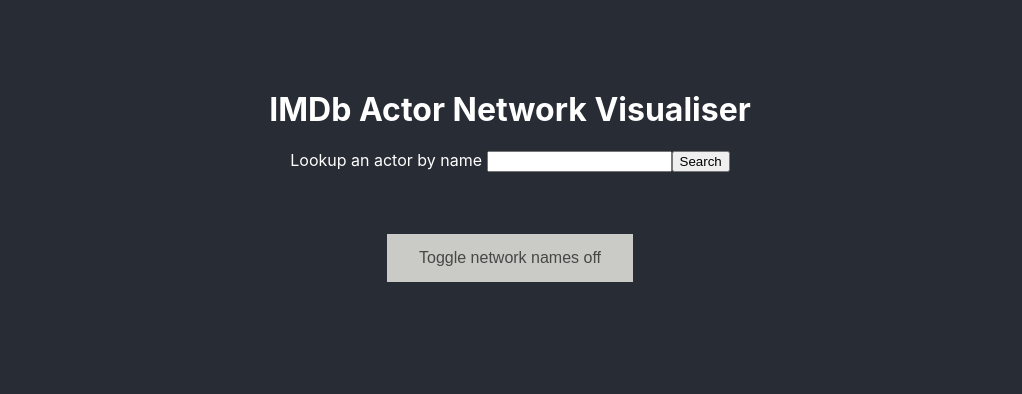
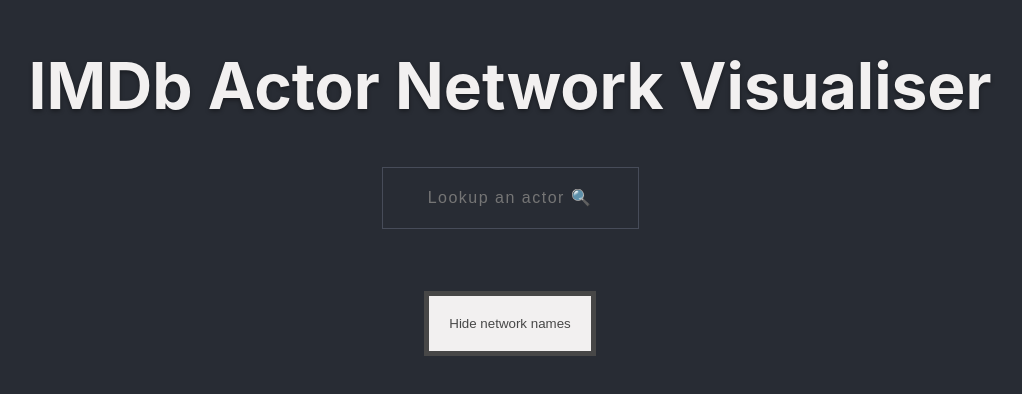
Before and after one commit to AmroNagdy/imdb-actor-network-visualiser-front, a React (Create React App) app: page / in a window 1280 px wide. Shown: the part 220-614 px from the top of the page, without its empty margins (130-1152 px from the left). Built offline with nearby package versions, Linux system fonts and the light colour scheme.

Commit message:
Make front-end prettier and implement styled-components.

```diff
--- a/package.json
+++ b/package.json
@@ -13,6 +13,7 @@
     "react-scripts": "3.4.1",
     "redux": "^4.0.5",
     "redux-thunk": "^2.3.0",
+    "styled-components": "^5.1.0",
     "typescript": "^3.9.2"
   },
   "scripts": {
--- a/src/App.js
+++ b/src/App.js
@@ -3,7 +3,7 @@
 import ActorSearchBox from './components/search/ActorSearchBox';
 import ActorSearchResultsList from './components/search/ActorSearchResultsList';
 import Network from './components/network/Network';
-import { BLACK } from './constants/AppColours';
+import { BLACK, WHITE } from './constants/AppColours';
 import NetworkNameToggle from './components/network/NetworkNameToggle';
 
 const style = {
@@ -13,7 +13,7 @@
   flexDirection: 'column',
   alignItems: 'center',
   justifyContent: 'center',
-  color: 'white'
+  color: WHITE,
 }
 
 export default function App() {
--- a/src/components/header/Header.js
+++ b/src/components/header/Header.js
@@ -1,9 +1,10 @@
 import React from 'react';
+import H1 from '../styles/H1';
 
 export default function Header() {
 
   return (
-    <h1>IMDb Actor Network Visualiser</h1>
+    <H1>IMDb Actor Network Visualiser</H1>
   );
 
 };
--- a/src/components/network/Network.js
+++ b/src/components/network/Network.js
@@ -7,8 +7,8 @@
   marginLeft: '30px',
   marginRight: '30px',
   marginBottom: '30px',
-  minWidth: '75vw',
-  maxWidth: '75vw',
+  minWidth: '95vw',
+  maxWidth: '95vw',
   textAlign: 'center'
 };
 
@@ -104,7 +104,7 @@
 
   const networkRef = createRef();
   const width = 1000;
-  const height = 1000;
+  const height = 700;
 
   useEffect(() => {
     d3.select(networkRef.current).selectAll('*').remove();
--- a/src/components/network/NetworkNameToggle.js
+++ b/src/components/network/NetworkNameToggle.js
@@ -1,18 +1,7 @@
 import React from 'react';
 import { connect } from 'react-redux';
 import { actorNetworkDisplayNamesToggle } from '../../actions/network/actorNetwork';
-import { LIGHT_GRAY, DARK_GRAY } from '../../constants/AppColours';
-
-const style = {
-  backgroundColor: LIGHT_GRAY,
-  border: 'none',
-  color: DARK_GRAY,
-  padding: '15px 32px',
-  textAlign: 'center',
-  textDecoration: 'none',
-  fontSize: '16px',
-  marginBottom: '10px',
-}
+import Button from '../styles/Button';
 
 function NameToggle(props) {
 
@@ -21,9 +10,9 @@
   };
 
   return (
-    <button style={style} onClick={handleClick}>
-      {'Toggle network names '.concat(props.displayNames ? 'off' : 'on')}
-    </button>
+    <Button onClick={handleClick}>
+      {(props.displayNames ? 'Hide' : 'Show').concat(' network names')}
+    </Button>
   );
 
 };
--- a/src/components/search/ActorSearchBox.js
+++ b/src/components/search/ActorSearchBox.js
@@ -1,6 +1,7 @@
 import React, { useState } from 'react';
 import { connect } from 'react-redux';
 import actorSearchRequest from '../../actions/search/actorSearchRequest';
+import Form from '../styles/Form';
 
 function SearchBox(props) {
 
@@ -15,17 +16,14 @@
   }
 
   return (
-    <form onSubmit={props.loading ? () => false : handleSubmit}>
-      <label>
-        {'Lookup an actor by name '}
-        <input
-          type="text"
-          value={name}
-          onChange={event => setName(event.target.value)}
-        />
-      </label>
-      <input type='submit' value={props.loading ? 'Loading...' : 'Search'} />
-    </form >
+    <Form onSubmit={props.loading ? () => false : handleSubmit}>
+      <input
+        type='text'
+        value={name}
+        onChange={event => setName(event.target.value)}
+        placeholder='Lookup an actor 🔍'
+      />
+    </Form >
   );
 
 };
--- a/src/components/search/ActorSearchResultsListItem.js
+++ b/src/components/search/ActorSearchResultsListItem.js
@@ -1,21 +1,7 @@
 import React from 'react';
 import { connect } from 'react-redux';
 import { actorNetworkRequest } from '../../actions/network/actorNetwork';
-import { LIGHT_GRAY, DARK_GRAY } from '../../constants/AppColours';
-
-const style = {
-  backgroundColor: LIGHT_GRAY,
-  border: 'none',
-  color: DARK_GRAY,
-  padding: '15px 32px',
-  textAlign: 'center',
-  textDecoration: 'none',
-  fontSize: '16px',
-  marginLeft: '5px',
-  marginRight: '5px',
-  marginBottom: '5px',
-  marginTop: '5px'
-};
+import Button from '../styles/Button';
 
 function ActorSearchResultsListItem(props) {
 
@@ -24,9 +10,9 @@
   };
 
   return (
-    <button style={style} onClick={handleClick}>
+    <Button onClick={handleClick}>
       {props.actorDetails.primaryName}
-    </button>
+    </Button>
   );
 
 };
--- /dev/null
+++ b/src/components/styles/Button.js
@@ -0,0 +1,21 @@
+import styled from 'styled-components';
+import { YELLOW, DARK_GRAY, WHITE } from '../../constants/AppColours';
+
+const Button = styled.button`
+  color: ${DARK_GRAY} !important;
+  text-decoration: none;
+  background: ${WHITE};
+  padding: 20px;
+  border: 5px solid ${DARK_GRAY} !important;
+  display: inline-block;
+  transition: all 0.4s ease 0s;
+
+  &:hover {
+    color: ${WHITE} !important;
+    background: ${YELLOW};
+    border-color: ${YELLOW} !important;
+    transition: all 0.4s ease 0s;
+  }
+`;
+
+export default Button;
--- /dev/null
+++ b/src/components/styles/Form.js
@@ -0,0 +1,45 @@
+import styled from 'styled-components';
+import { GRAY, WHITE, YELLOW } from '../../constants/AppColours';
+
+const height = '20px';
+
+const Form = styled.form`
+  input[type=text] {
+    // width: 100%;
+    padding: ${height} 24px;
+
+    background-color: transparent;
+    transition: transform 250ms ease-in-out;
+
+    font-size: 16px;
+    line-height: ${height};
+
+    color: ${WHITE};
+    background-color: transparent;
+    background-repeat: no-repeat;
+    background-size: ${height} ${height};
+    background-position: 100% center;
+    border: 1px solid ${GRAY};
+    transition: all 250ms ease-in-out;
+    backface-visibility: hidden;
+    transform-style: preserve-3d;
+
+    &::placeholder {
+      color: color(${GRAY} a(0.8));
+      letter-spacing: 1.5px;
+      text-align: center;
+    }
+
+    &:hover,
+    &:focus {
+      padding: ${height} 0;
+      outline: 0;
+      border: 1px solid transparent;
+      border-bottom: 1px solid ${YELLOW};
+      border-radius: 0;
+      background-position: 100% center;
+    }
+  }
+`;
+
+export default Form;
--- /dev/null
+++ b/src/components/styles/H1.js
@@ -0,0 +1,12 @@
+import styled from 'styled-components';
+import { WHITE } from '../../constants/AppColours';
+
+const H1 = styled.h1`
+  align-self: center;
+  justify-self: center;
+  color: ${WHITE};
+  font-size: 4rem;
+  text-shadow: 0px 2px 4px rgba(0,0,0,.4);
+`;
+
+export default H1;
```
Also changed, not shown: 1 other file (tests, documents, lock files or other folders).
